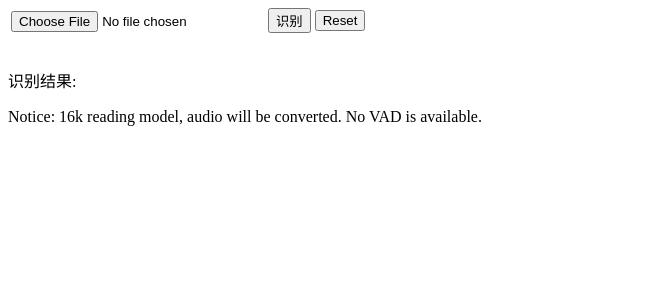
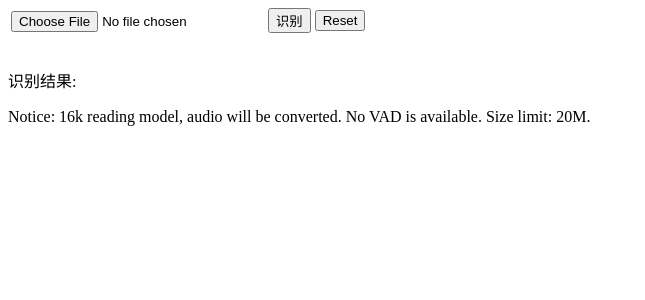
Before and after one commit to tz301/asr-project, a Flask app: page / in a window 1280 px wide. Shown: the part 229-529 px from the top of the page, without its empty margins (0-645 px from the left). Run offline with Flask 2, Linux system fonts and the light colour scheme; lists and menus that the app fills with data are empty; parts of the project's set-up code (start-up, migrations or seed data) failed here and were passed over.

Commit message:
文档调整

```diff
--- a/server/templates/index.html
+++ b/server/templates/index.html
@@ -67,7 +67,7 @@
 </div>
 
 <div class="body">
-  <p> Notice: 16k reading model, audio will be converted. No VAD is available. </p>
+  <p> Notice: 16k reading model, audio will be converted. No VAD is available. Size limit: 20M. </p>
 </div>
 
 </body>
```
